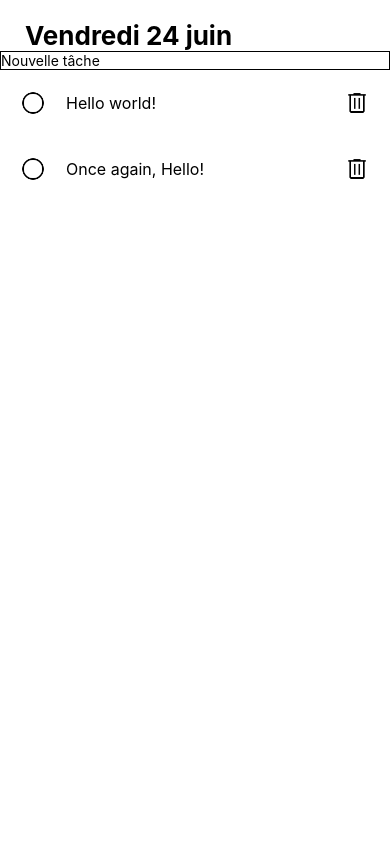
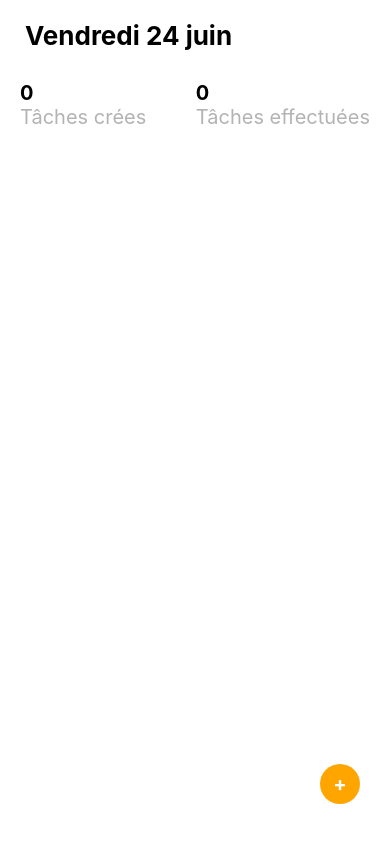
Before and after one commit to leonard-colin/TasksList, a React Native app: screen / in a window 390 px wide. Built offline with nearby package versions, Linux system fonts and the light colour scheme.

Commit message:
Finalize app

```diff
--- a/src/screens/Tasks/TaskForm.js
+++ b/src/screens/Tasks/TaskForm.js
@@ -1,29 +1,51 @@
 import React, {useState} from 'react'
-import { TextInput, StyleSheet} from 'react-native'
+import { TextInput, StyleSheet, Button, View} from 'react-native'
 
 
-export default function TaskForm() {
-  const [newTitle, setNewTitle] = useState()
+export default function TaskForm({ onAddTask }) {
+  const [newTitle, setNewTitle] = useState("")
 
   const onChangeText = (val) => {
     setNewTitle(val)
   }
+
+  const onAddNewTask = () => {
+    if (newTitle === "") return
+    onAddTask(newTitle)
+    setNewTitle("")
+  }
+
   return (
-    <>
+    <View style={styles.container}>
       <TextInput
         style={styles.input}
         onChangeText={onChangeText}
         value={newTitle}
         placeholder="Nouvelle tâche"
       />
+      <Button
+        onPress={onAddNewTask}
+        title="Ajouter"
+        color="blue"
+      />
 
-    </>
+    </View>
   )
 }
 
 const styles = StyleSheet.create({
+  container: {
+    flexDirection: "row",
+    justifyContent: "space-between",
+    alignItems: "center",
+    paddingHorizontal: 20,
+    marginTop: 15
+  },
   input: {
     borderColor: "black",
     borderWidth: 1,
+    borderRadius: 5,
+    width: "70%",
+    height: 40,
   }
 })
--- a/src/screens/Tasks/TaskTile.js
+++ b/src/screens/Tasks/TaskTile.js
@@ -1,20 +1,31 @@
 import React from 'react'
-import { Text, Image, StyleSheet, View } from 'react-native'
+import { Text, Image, StyleSheet, View, Pressable } from 'react-native'
 
-export default function TaskTile({task}) {
+export default function TaskTile({ task, onUpdateTask, onDeleteTask }) {
+  const onChangeStatus = () => {
+    onUpdateTask(task.id)
+  }
+
+  const _onDeleteTask = () => {
+    onDeleteTask(task.id)
+  }
+
   return (
     <View style={styles.container}>
-      <View style={styles.subContainer}>
+      <Pressable onPress={onChangeStatus} style={styles.subContainer}>
         <Image
           style={styles.check}
-          source={require('../../../assets/icons/circle.png')}
+          source={task.isCompleted ? require('../../../assets/icons/check_circle.png') : require('../../../assets/icons/circle.png')}
         />
         <Text style={styles.title}>{task.title}</Text>
-      </View>
-      <Image
+      </Pressable>
+
+      <Pressable onPress={_onDeleteTask}>
+        <Image
         style={styles.check}
         source={require('../../../assets/icons/delete.png')}
-      />
+        />
+      </Pressable>
     </View>
 
   )
--- a/src/screens/Tasks/index.js
+++ b/src/screens/Tasks/index.js
@@ -1,32 +1,85 @@
 import React, {useState} from 'react'
-import { Text, FlatList } from 'react-native'
+import { FlatList, View, StyleSheet } from 'react-native'
 
 import Header from '../../components/Header'
 import TaskForm from './TaskForm'
 import TaskTile from './TaskTile'
+import FloatingBtn from '../../components/FloatingBtn'
+import Counter from '../../components/Counter'
 
 export default function TasksScreen() {
+  const [isFormVisible, setIsFormVisible] = useState(false)
   // Liste de tâches
   // State pour garder en mémoire les tâches.
-  const [tasks, setTasks] = useState([
-    {title: "Hello world!", isCompleted: false},
-    {title: "Once again, Hello! ", isCompleted: false}
-  ])
+  const [tasks, setTasks] = useState([])
 
   // item = {title: "Hello world!", isCompleted: false}
   const renderItem = ({item}) => {
-    return <TaskTile task={item}/>
+    return <TaskTile task={item} onUpdateTask={onUpdateTask} onDeleteTask={onDeleteTask} />
   }
-  // asyncStorage si on veut garder l'état dans la mémoire du téléphone
+  // TIPS: asyncStorage si on veut garder l'état dans la mémoire du téléphone
 
-  // 2 TasksCounter => props nb & title
+  // Ajouter une fonction pour ajouter une tâche au state
+  // Passer cette fonction à notre formulaire
+  const onAddTask = (title) => {
+    setTasks([...tasks, {
+      id: Date.now(),
+      title,
+      isCompleted: false
+    }])
+  }
+
+  const onUpdateTask = (id) => {
+    let newTasks = []
+
+    tasks.forEach(t => {
+      if (t.id !== id) {
+        newTasks.push(t)
+        return
+      }
+
+      newTasks.push({
+        id,
+        title: t.title,
+        isCompleted: !t.isCompleted
+      })
+    })
+
+    setTasks(newTasks)
+  }
+
+  const onDeleteTask = (id) => {
+    let newTasks = []
+
+    tasks.forEach(t => {
+      if (t.id !== id) {
+        newTasks.push(t)
+      }
+    })
+
+    setTasks(newTasks)
+  }
+
+  const _toggleForm = () => {
+    setIsFormVisible(!isFormVisible)
+  }
+
+  // 2x TasksCounter => props nb & title
   // TasksList => return FlatList => TaskTile
+
+  // Ajouter un bouton flottant => style absolute
+  // / callback => rendu conditionnel Taskform
   return (
+    <>
       <FlatList
         ListHeaderComponent={
           <>
           <Header />
-        <TaskForm />
+          {isFormVisible && <TaskForm onAddTask={onAddTask} />}
+          <View style={styles.container}>
+            <Counter nb={tasks.length} title="Tâches crées"/>
+            <Counter nb={tasks.filter(t => t.isCompleted === true).length } title="Tâches effectuées"/>
+          </View>
           </>
       }
         contentContainerStyle={{flex:1}}
@@ -34,5 +87,17 @@ export default function TasksScreen() {
         keyExtractor={(item, index) => index.toString()}
         renderItem={renderItem}
       />
+      <FloatingBtn toggle={_toggleForm} isOpen={isFormVisible} />
+    </>
+
   )
 }
+
+const styles = StyleSheet.create({
+  container: {
+    flexDirection: "row",
+    justifyContent: "space-between",
+    marginTop: 30,
+    paddingHorizontal: 20
+  }
+})
```
Also changed, not shown: assets/icons/add_circle.png (added), assets/icons/cancel_circle.png (added). Lines whose indentation alone changed are shown as unchanged.
